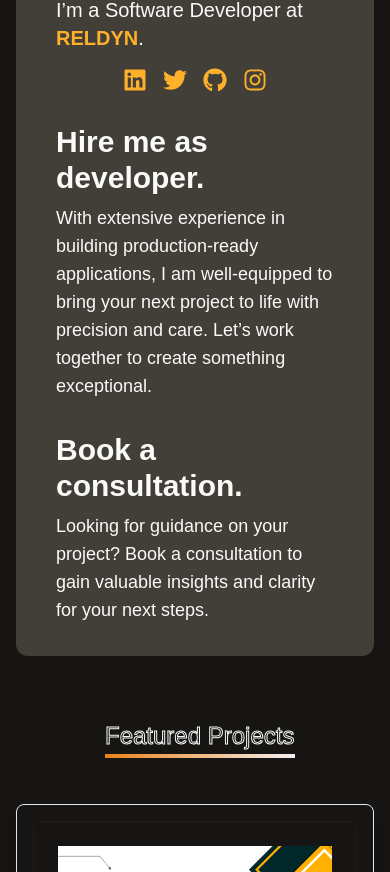
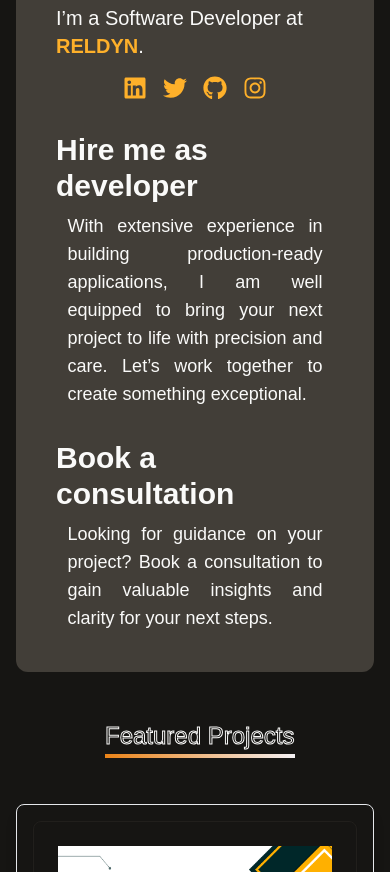
Before and after one commit to Hareesh108/me.github.io, a Next.js app: page / in a window 390 px wide. Shown: the part 1056-1928 px from the top of the page. Built offline with nearby package versions, Linux system fonts and the light colour scheme.

Commit message:
Minor change

```diff
--- a/components/about-me/index.tsx
+++ b/components/about-me/index.tsx
@@ -5,7 +5,7 @@ export default function AboutMePage() {
   return (
     <div
       id="about-me"
-      className="flex flex-col md:grid md:grid-cols-3 gap-8 items-center md:items-start justify-center  max-w-screen-xl mx-4 xl:mx-auto bg-muted px-6 py-8 rounded-xl"
+      className="flex flex-col md:grid md:grid-cols-3 gap-8 items-center md:items-start justify-center  max-w-screen-xl mx-4 xl:mx-auto bg-muted px-6 py-10 md:py-8 rounded-xl"
     >
       <div className="flex flex-col gap-2 items-center md:items-start mx-4 lg:mx-auto">
         <div className="flex justify-center items-center rounded-full text-primary bg-primary-100 border-[10px] border-primary-50 w-14 h-14">
@@ -76,20 +76,20 @@ export default function AboutMePage() {
         </div>
       </div>
 
-      <div className="flex flex-col gap-2 md:items-start mx-4 lg:mx-auto">
-        <h1 className="text-3xl font-bold">Hire me as developer.</h1>
+      <div className="flex flex-col gap-2 items-center md:items-start mx-4 lg:mx-auto">
+        <h1 className="text-3xl font-bold">Hire me as developer</h1>
 
-        <h5 className="text-wrap text-start">
+        <h5 className="text-wrap text-justify w-11/12">
           With extensive experience in building production-ready applications, I
-          am well-equipped to bring your next project to life with precision and
+          am well equipped to bring your next project to life with precision and
           care. Let’s work together to create something exceptional.
         </h5>
       </div>
 
-      <div className="flex flex-col gap-2  md:items-start mx-4 lg:mx-auto">
-        <h1 className="text-3xl font-bold">Book a consultation.</h1>
+      <div className="flex flex-col gap-2 items-center md:items-start mx-4 lg:mx-auto">
+        <h1 className="text-3xl font-bold">Book a consultation</h1>
 
-        <h5 className="text-wrap text-start">
+        <h5 className="text-wrap text-justify w-11/12">
           Looking for guidance on your project? Book a consultation to gain
           valuable insights and clarity for your next steps.{" "}
         </h5>
--- a/components/navbar/index.tsx
+++ b/components/navbar/index.tsx
@@ -42,10 +42,6 @@ const Navbar = () => {
 
   const mainLink = [
     {
-      name: "About Me",
-      link: "#about-me",
-    },
-    {
       name: "Projects",
       link: "#projects",
     },
@@ -86,11 +82,11 @@ const Navbar = () => {
           stickToTop
             ? "drop-shadow-lg justify-end border-2 md:rounded-xl"
             : "justify-end",
-          stickToTop ? "bg-inherit" : undefined
+          stickToTop ? "bg-muted" : undefined
         )}
         style={{
           backgroundColor: stickToTop
-            ? "hsl(var(--background) / 0.5)"
+            ? "hsl(var(--background) / 0.7)"
             : "inherit",
         }}
       >
--- a/components/project/index.tsx
+++ b/components/project/index.tsx
@@ -11,7 +11,7 @@ export default function ProjectPage() {
   return (
     <div
       id="projects"
-      className="min-h-screen max-w-screen-xl mx-4 xl:mx-auto mt-12"
+      className="min-h-screen max-w-screen-xl mx-4 xl:mx-auto m-8 md:mt-12"
     >
       <div className="flex justify-center">
         <svg width="200" height="100" xmlns="http://www.w3.org/2000/svg">
```
